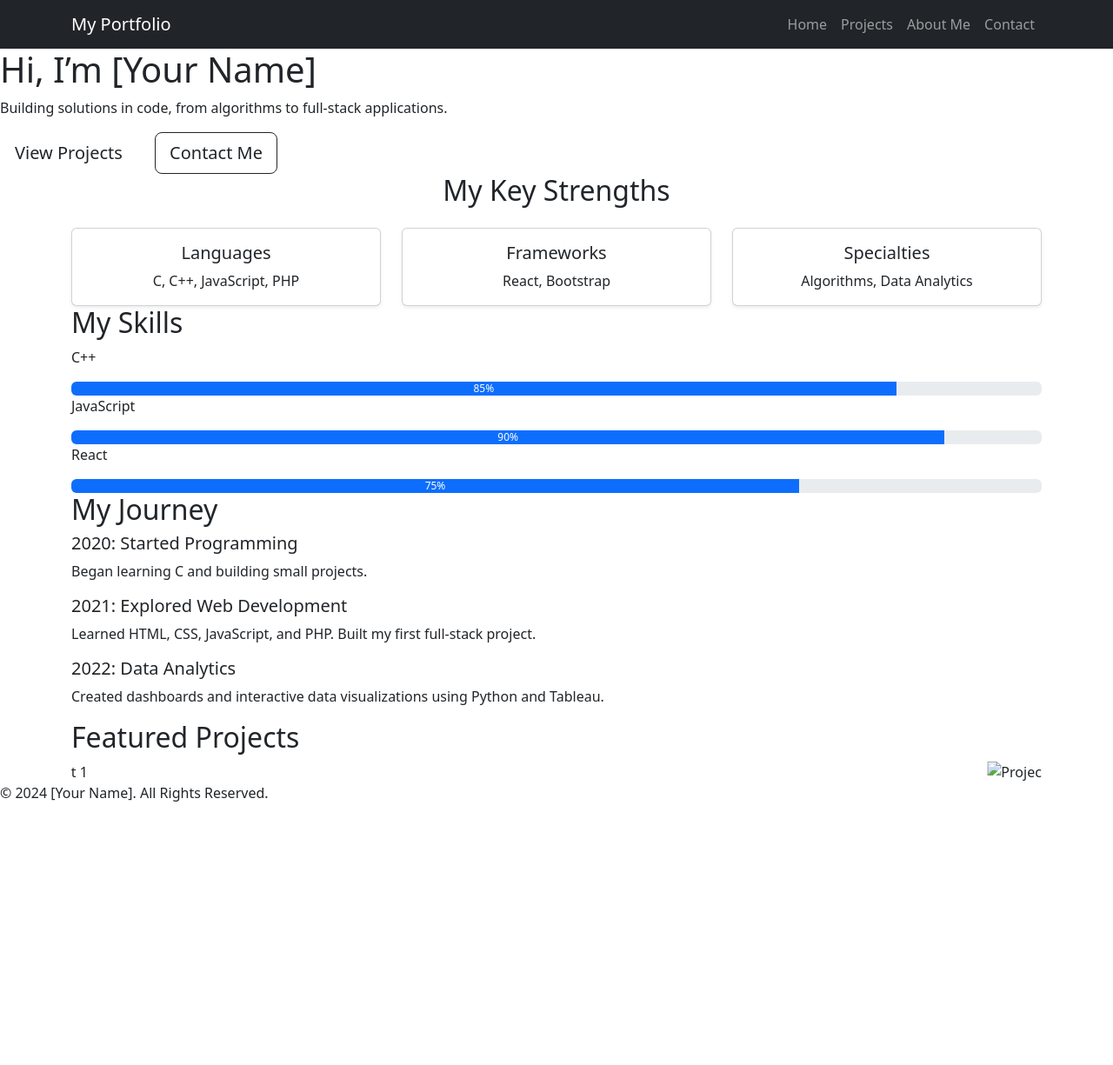
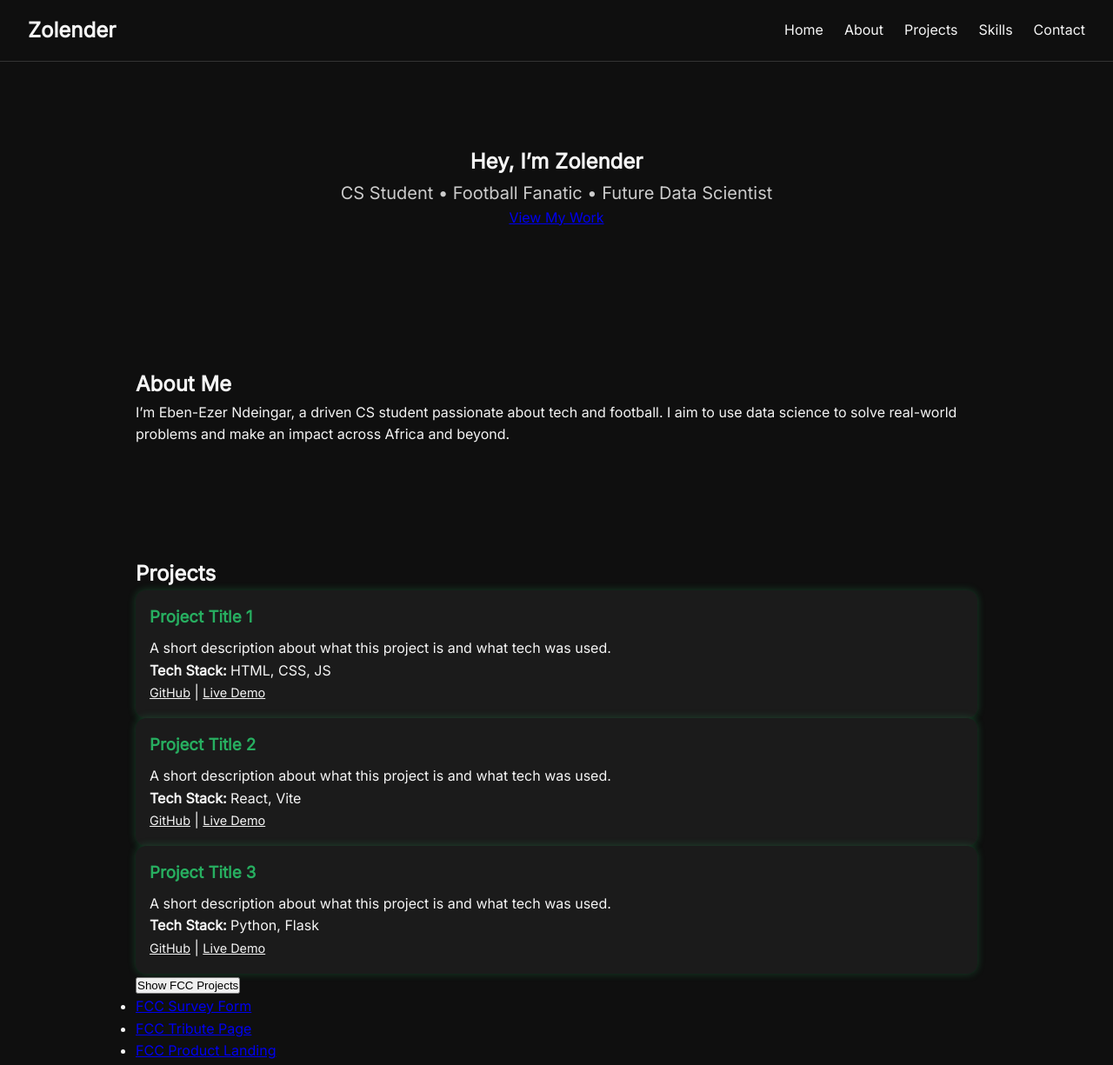
Before and after one commit to Zolender/My_portefolio, a plain HTML site: page index.html in a window 1280 px wide. Shown: the top 1225 px of the page at 87% size. Before the commit the page ends 940 px from the top, so only its background shows below. Drawn offline with nearby package versions, Linux system fonts and the light colour scheme.

Commit message:
adding a cv file, modifying the struct of the html file

```diff
--- a/index.html
+++ b/index.html
@@ -1,145 +1,113 @@
 <!DOCTYPE html>
 <html lang="en">
+<head>
+  <meta charset="UTF-8" />
+  <meta name="viewport" content="width=device-width, initial-scale=1.0" />
+  <title>Zolender's Portfolio</title>
+  <link href="https://fonts.googleapis.com/css2?family=Orbitron&family=Inter&display=swap" rel="stylesheet">
+  <link rel="stylesheet" href="styles.css" />
 
-<head>
-    <meta charset="UTF-8">
-    <meta name="viewport" content="width=device-width, initial-scale=1.0">
-    <title>Portfolio - Home</title>
-    <link href="https://cdn.jsdelivr.net/npm/bootstrap@5.3.0-alpha1/dist/css/bootstrap.min.css" rel="stylesheet">
-    <link rel="stylesheet" href="style.css">
 </head>
+<body>
+  <header class="sticky">
+    <nav>
+      <h1>Zolender</h1>
+      <ul class="nav-links">
+        <li><a href="#home">Home</a></li>
+        <li><a href="#about">About</a></li>
+        <li><a href="#projects">Projects</a></li>
+        <li><a href="#skills">Skills</a></li>
+        <li><a href="#contact">Contact</a></li>
+      </ul>
+    </nav>
+  </header>
 
-<body>
-    <nav class="navbar navbar-expand-lg navbar-dark bg-dark sticky-top">
-        <div class="container">
-            <a class="navbar-brand" href="#">My Portfolio</a>
-            <button class="navbar-toggler" type="button" data-bs-toggle="collapse" data-bs-target="#navbarNav" aria-controls="navbarNav" aria-expanded="false" aria-label="Toggle navigation">
-                <span class="navbar-toggler-icon"></span>
-            </button>
-            <div class="collapse navbar-collapse" id="navbarNav">
-                <ul class="navbar-nav ms-auto">
-                    <li class="nav-item"><a class="nav-link" href="#">Home</a></li>
-                    <li class="nav-item"><a class="nav-link" href="#">Projects</a></li>
-                    <li class="nav-item"><a class="nav-link" href="#">About Me</a></li>
-                    <li class="nav-item"><a class="nav-link" href="#">Contact</a></li>
-                </ul>
-            </div>
-        </div>
-    </nav>
+  <section id="home" class="hero">
+    <div class="hero-content">
+      <h2>Hey, I’m Zolender</h2>
+      <p class="typing">CS Student • Football Fanatic • Future Data Scientist</p>
+      <a href="#projects" class="btn">View My Work</a>
+    </div>
+  </section>
 
-    <div class="hero">
-        <h1>Hi, I’m [Your Name]</h1>
-        <p>Building solutions in code, from algorithms to full-stack applications.</p>
-        <div>
-            <a href="#" class="btn btn-custom btn-lg me-3">View Projects</a>
-            <a href="#" class="btn btn-outline-dark btn-lg">Contact Me</a>
-        </div>
+  <section id="about">
+    <div class="container">
+      <div class="about-img">
+        <!-- Placeholder avatar-style image -->
+        <div class="standing-avatar"></div>
+      </div>
+      <div class="about-text">
+        <h2>About Me</h2>
+        <p>I’m Eben-Ezer Ndeingar, a driven CS student passionate about tech and football. I aim to use data science to solve real-world problems and make an impact across Africa and beyond.</p>
+      </div>
     </div>
+  </section>
 
-    <div class="highlights text-center">
-        <h2 class="mb-4">My Key Strengths</h2>
-        <div class="container">
-            <div class="row">
-                <div class="col-md-4">
-                    <div class="card highlight-card shadow-sm">
-                        <div class="card-body">
-                            <h5 class="card-title">Languages</h5>
-                            <p class="card-text">C, C++, JavaScript, PHP</p>
-                        </div>
-                    </div>
-                </div>
-                <div class="col-md-4">
-                    <div class="card highlight-card shadow-sm">
-                        <div class="card-body">
-                            <h5 class="card-title">Frameworks</h5>
-                            <p class="card-text">React, Bootstrap</p>
-                        </div>
-                    </div>
-                </div>
-                <div class="col-md-4">
-                    <div class="card highlight-card shadow-sm">
-                        <div class="card-body">
-                            <h5 class="card-title">Specialties</h5>
-                            <p class="card-text">Algorithms, Data Analytics</p>
-                        </div>
-                    </div>
-                </div>
-            </div>
-        </div>
+  <section id="projects">
+    <h2>Projects</h2>
+    <div class="project-grid">
+      <div class="project-card">
+        <h3>Project Title 1</h3>
+        <p>A short description about what this project is and what tech was used.</p>
+        <p><strong>Tech Stack:</strong> HTML, CSS, JS</p>
+        <a href="#">GitHub</a> | <a href="#">Live Demo</a>
+      </div>
+      <div class="project-card">
+        <h3>Project Title 2</h3>
+        <p>A short description about what this project is and what tech was used.</p>
+        <p><strong>Tech Stack:</strong> React, Vite</p>
+        <a href="#">GitHub</a> | <a href="#">Live Demo</a>
+      </div>
+      <div class="project-card">
+        <h3>Project Title 3</h3>
+        <p>A short description about what this project is and what tech was used.</p>
+        <p><strong>Tech Stack:</strong> Python, Flask</p>
+        <a href="#">GitHub</a> | <a href="#">Live Demo</a>
+      </div>
     </div>
+    <button id="toggle-fcc">Show FCC Projects</button>
+    <div id="fcc-projects" class="hidden">
+      <ul>
+        <li><a href="#">FCC Survey Form</a></li>
+        <li><a href="#">FCC Tribute Page</a></li>
+        <li><a href="#">FCC Product Landing</a></li>
+        <!-- Add links or platform redirect -->
+      </ul>
+    </div>
+  </section>
 
-    <div class="skills">
-        <div class="container">
-            <h2>My Skills</h2>
-            <div>
-                <p>C++</p>
-                <div class="progress">
-                    <div class="progress-bar" style="width: 85%">85%</div>
-                </div>
-            </div>
-            <div>
-                <p>JavaScript</p>
-                <div class="progress">
-                    <div class="progress-bar" style="width: 90%">90%</div>
-                </div>
-            </div>
-            <div>
-                <p>React</p>
-                <div class="progress">
-                    <div class="progress-bar" style="width: 75%">75%</div>
-                </div>
-            </div>
-        </div>
+  <section id="skills">
+    <h2>Skills</h2>
+    <div class="skills-grid">
+      <div class="skill-card">🐍 Python – My go-to for brain magic ⭐⭐⭐⭐☆</div>
+      <div class="skill-card">⚛️ React – still learning, but vibes unmatched ⭐⭐☆☆☆</div>
+      <div class="skill-card">⚡ Vite – fast like Kylian Mbappé ⭐⭐☆☆☆</div>
+      <div class="skill-card">🖌️ HTML/CSS – canvas for my creativity ⭐⭐⭐⭐☆</div>
+      <div class="skill-card">🧠 SQL – brainy backend things ⭐⭐⭐☆☆</div>
     </div>
+  </section>
 
-    <div class="timeline">
-        <div class="container">
-            <h2>My Journey</h2>
-            <div class="timeline-item">
-                <h5>2020: Started Programming</h5>
-                <p>Began learning C and building small projects.</p>
-            </div>
-            <div class="timeline-item">
-                <h5>2021: Explored Web Development</h5>
-                <p>Learned HTML, CSS, JavaScript, and PHP. Built my first full-stack project.</p>
-            </div>
-            <div class="timeline-item">
-                <h5>2022: Data Analytics</h5>
-                <p>Created dashboards and interactive data visualizations using Python and Tableau.</p>
-            </div>
-        </div>
+  <section id="quotes">
+    <div id="quote-box">
+      <p id="quote-text">“Discipline beats motivation.”</p>
     </div>
+  </section>
 
-    <div class="projects-carousel">
-        <div class="container">
-            <h2>Featured Projects</h2>
-            <div id="carouselExampleIndicators" class="carousel slide" data-bs-ride="carousel">
-                <div class="carousel-inner">
-                    <div class="carousel-item active">
-                        <img src="project1.jpg" class="d-block w-100" alt="Project 1">
-                    </div>
-                    <div class="carousel-item">
-                        <img src="project2.jpg" class="d-block w-100" alt="Project 2">
-                    </div>
-                    <div class="carousel-item">
-                        <img src="project3.jpg" class="d-block w-100" alt="Project 3">
-                    </div>
-                </div>
-                <a class="carousel-control-prev" href="#carouselExampleIndicators" role="button" data-bs-slide="prev">
-                    <span class="carousel-control-prev-icon" aria-hidden="true"></span>
-                </a>
-                <a class="carousel-control-next" href="#carouselExampleIndicators" role="button" data-bs-slide="next">
-                    <span class="carousel-control-next-icon" aria-hidden="true"></span>
-                </a>
-            </div>
-        </div>
-    </div>
+  <section id="contact">
+    <h2>Contact</h2>
+    <form>
+      <input type="text" placeholder="Your Name" required>
+      <input type="email" placeholder="Your Email" required>
+      <textarea placeholder="Message"></textarea>
+      <button type="submit">Send</button>
+    </form>
+    <p>Email: ndeingare@gmail.com <button onclick="copyEmail()">Copy</button></p>
+  </section>
 
-    <footer>
-        <p>&copy; 2024 [Your Name]. All Rights Reserved.</p>
-    </footer>
+  <footer>
+    <p>© 2025 Zolender | Built with ❤️ and JavaScript</p>
+  </footer>
 
-    <script src="https://cdn.jsdelivr.net/npm/bootstrap@5.3.0-alpha1/dist/js/bootstrap.bundle.min.js"></script>
+  <script src="script.js"></script>
 </body>
-
 </html>
--- a/script.js
+++ b/script.js
@@ -0,0 +1,27 @@
+const text = [
+    "CS Student • Football Fanatic • Future Data Scientist"
+];
+let i = 0, j = 0, currentText = "", isDeleting = false;
+
+function typeEffect() {
+    const typedText = document.getElementById("typed-text");
+    if (i < text.length) {
+    if (!isDeleting && j <= text[i].length) {
+        currentText = text[i].substring(0, j++);
+    } else if (isDeleting && j >= 0) {
+        currentText = text[i].substring(0, j--);
+    }
+    typedText.innerHTML = currentText;
+
+    let typingSpeed = isDeleting ? 50 : 100;
+    if (!isDeleting && j === text[i].length) {
+        isDeleting = true;
+        typingSpeed = 2000;
+    } else if (isDeleting && j === 0) {
+        isDeleting = false;
+        i = (i + 1) % text.length;
+    }
+    setTimeout(typeEffect, typingSpeed);
+    }
+}
+typeEffect();
--- a/styles.css
+++ b/styles.css
@@ -1,89 +1,219 @@
+/* ====================
+   Zolender Portfolio – styles.css
+   ==================== */
+
+/* Reset and base styles */
+* {
+    margin: 0;
+    padding: 0;
+    box-sizing: border-box;
+  }
 
   body {
-    font-family: 'Poppins', sans-serif;
-    background-color: #f8f9fa;
+    font-family: 'Inter', sans-serif;
+    background-color: #0f0f0f;
+    color: #f5f5f5;
+    line-height: 1.6;
+    scroll-behavior: smooth;
   }
 
+  /* Layout */
+  section {
+    padding: 4rem 1rem;
+    max-width: 1000px;
+    margin: auto;
+  }
+
+  /* Navigation */
+  nav {
+    background-color: #0f0f0f;
+    position: sticky;
+    top: 0;
+    z-index: 100;
+    display: flex;
+    justify-content: space-between;
+    align-items: center;
+    padding: 1rem 2rem;
+    border-bottom: 1px solid #333;
+  }
+
+  nav .logo {
+    font-family: 'Orbitron', sans-serif;
+    font-size: 1.5rem;
+    color: #27ae60;
+  }
+
+  nav ul {
+    display: flex;
+    gap: 1.5rem;
+    list-style: none;
+  }
+
+  nav a {
+    color: #f5f5f5;
+    text-decoration: none;
+    transition: color 0.3s ease;
+  }
+
+  nav a:hover {
+    color: #27ae60;
+  }
+
+  /* Hero Section */
   .hero {
-    background-color: #007bff;
     text-align: center;
-    padding: 50px 20px;
-    color: white;
+    padding: 6rem 2rem;
   }
 
   .hero h1 {
+    font-family: 'Poppins', sans-serif;
     font-size: 2.5rem;
-    font-weight: bold;
-    animation: fadeIn 1s ease-in-out;
+    margin-bottom: 1rem;
   }
 
-.btn-custom {
-    background-color: #007bff;
-    color: white;
-    border: 2px solid white;
-    animation: pulse 2s ease-in-out infinite;
+  .hero p {
+    font-size: 1.25rem;
+    color: #ccc;
+    min-height: 2rem;
   }
 
-.btn-custom:hover {
-    background-color: #0056b3;
+  .hero .cta {
+    margin-top: 2rem;
+    padding: 0.8rem 2rem;
+    background-color: #27ae60;
+    border: none;
+    color: #fff;
+    font-weight: bold;
+    border-radius: 6px;
+    cursor: pointer;
+    transition: background 0.3s;
   }
 
-.highlights, .skills, .timeline, .projects-carousel, .testimonials {
-    padding: 40px 20px;
+  .hero .cta:hover {
+    background-color: #219150;
   }
 
-.highlight-card:hover {
-    transform: scale(1.05);
-    transition: 0.3s;
+  /* About */
+  .about {
+    display: flex;
+    gap: 2rem;
+    align-items: center;
+    flex-wrap: wrap;
   }
 
-.progress-bar {
-    background-color: #007bff;
+  .about img {
+    width: 200px;
+    height: auto;
+    border-radius: 2rem;
+    object-fit: cover;
+    filter: drop-shadow(0 0 10px #27ae60);
   }
 
-.timeline-item {
-    margin-bottom: 20px;
-    border-left: 2px solid #007bff;
-    padding-left: 20px;
+  .about .text {
+    flex: 1;
   }
 
-.carousel-item img {
-    max-height: 300px;
-    object-fit: cover;
+  /* Skills */
+  .skills {
+    display: flex;
+    flex-wrap: wrap;
+    gap: 1rem;
+    justify-content: center;
+    text-align: center;
   }
 
-footer {
-    background-color: #343a40;
-    color: white;
-    text-align: center;
-    padding: 20px 0;
+  .skill {
+    background: #1c1c1c;
+    padding: 1rem;
+    border-radius: 10px;
+    width: 140px;
+    transition: transform 0.3s;
+    box-shadow: 0 0 5px #27ae60;
   }
 
-footer a {
-    color: #007bff;
-    text-decoration: none;
-}
-
-@keyframes fadeIn {
-    0% {
-        opacity: 0;
-    }
-
-    100% {
-        opacity: 1;
-    }
-}
-
-@keyframes pulse {
-    0% {
-        transform: scale(1);
-    }
-
-    50% {
+  .skill:hover {
     transform: scale(1.05);
   }
 
-    100% {
-        transform: scale(1);
+  .skill .emoji {
+    font-size: 1.5rem;
+    margin-bottom: 0.5rem;
   }
+
+  .skill p {
+    font-size: 0.9rem;
+    color: #bbb;
   }
+
+  /* Projects */
+  .projects-grid {
+    display: grid;
+    grid-template-columns: repeat(auto-fit, minmax(280px, 1fr));
+    gap: 2rem;
+  }
+
+  .project-card {
+    background: #1b1b1b;
+    padding: 1rem;
+    border-radius: 12px;
+    box-shadow: 0 0 10px rgba(39, 174, 96, 0.3);
+    transition: transform 0.3s;
+  }
+
+  .project-card:hover {
+    transform: translateY(-5px);
+  }
+
+  .project-card h3 {
+    color: #27ae60;
+    margin-bottom: 0.5rem;
+  }
+
+  .project-card a {
+    color: #f5f5f5;
+    text-decoration: underline;
+    font-size: 0.9rem;
+  }
+
+  .fcc-projects {
+    margin-top: 2rem;
+  }
+
+  /* Contact */
+  .contact-form input,
+  .contact-form textarea {
+    width: 100%;
+    padding: 0.8rem;
+    margin-bottom: 1rem;
+    border: none;
+    border-radius: 8px;
+    background: #262626;
+    color: #f5f5f5;
+  }
+
+  .copy-btn {
+    background: #27ae60;
+    border: none;
+    color: white;
+    padding: 0.5rem 1rem;
+    cursor: pointer;
+    border-radius: 5px;
+  }
+
+  /* Quotes */
+  .quotes {
+    font-style: italic;
+    text-align: center;
+    padding-top: 2rem;
+    color: #aaa;
+  }
+
+  /* Footer */
+  footer {
+    text-align: center;
+    padding: 2rem 1rem;
+    font-size: 0.8rem;
+    color: #777;
+    border-top: 1px solid #333;
+    margin-top: 3rem;
+  }
```
Also changed, not shown: 1 other file. Lines whose indentation alone changed are shown as unchanged.
